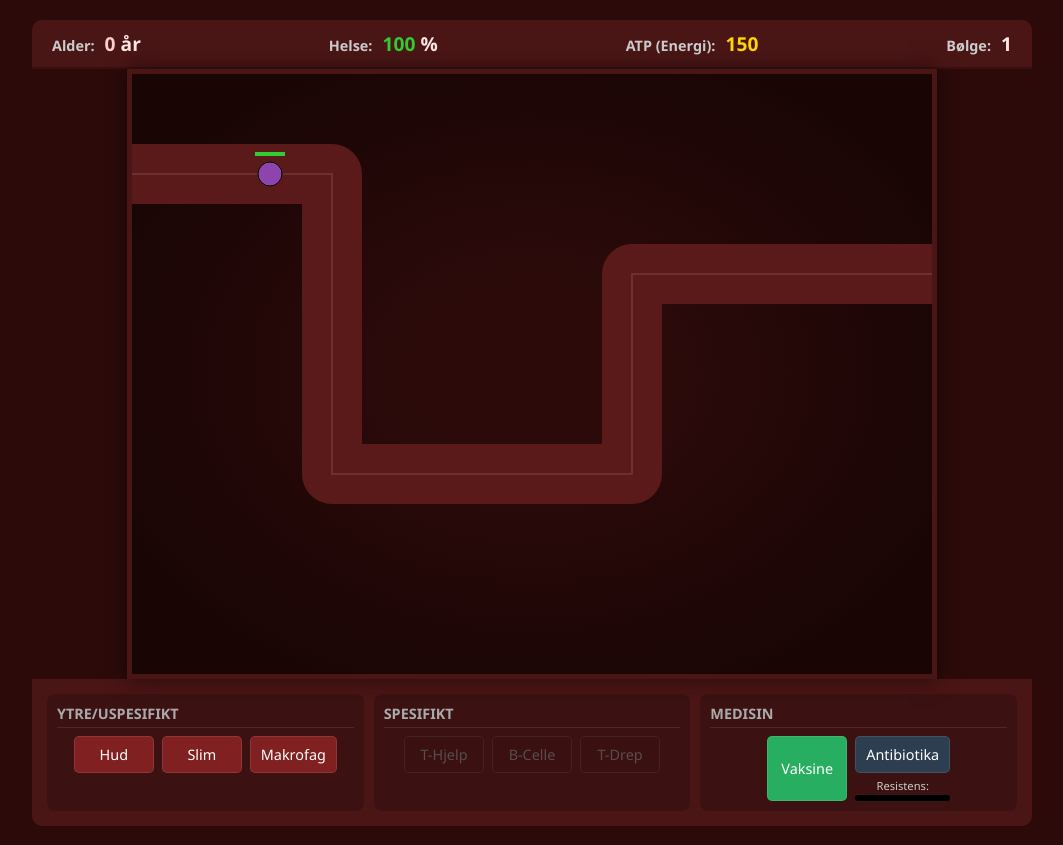
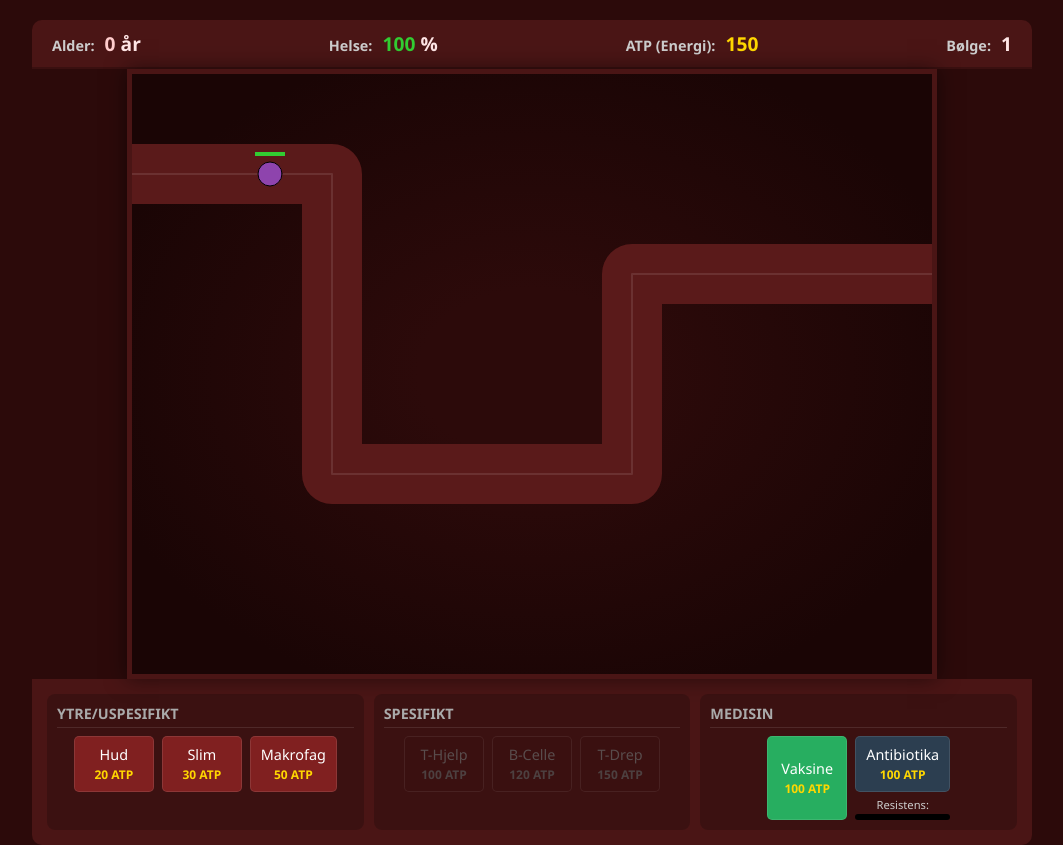
Before and after one commit to fredrikarntsen/pathogenpatrol, a plain HTML site: page index.html in a window 1280 px wide. Both pictures are taken after a click on the button "START SPILLET". Shown: the whole page, without its empty margins (108-1171 px from the left). Drawn offline with Linux system fonts and the light colour scheme.

Commit message:
Update index.html

```diff
--- a/index.html
+++ b/index.html
@@ -1,4 +1,4 @@
-<!-- Version: #15 -->
+<!-- Version: #25 -->
 <!DOCTYPE html>
 <html lang="no">
 <head>
@@ -77,9 +77,18 @@
             <div class="control-group">
                 <h3>Ytre/Uspesifikt</h3>
                 <div class="button-grid">
-                    <button class="tower-btn" id="btn-skin" title="Hud: Fysisk mur som blokkerer veien">Hud</button>
-                    <button class="tower-btn" id="btn-mucus" title="Slimhinner: Felle som bremser fiender">Slim</button>
-                    <button class="tower-btn" id="btn-macrophage" title="Makrofag: Spiser fiender i nærkamp">Makrofag</button>
+                    <button class="tower-btn" id="btn-skin" title="Hud: Fysisk mur som blokkerer veien">
+                        Hud
+                        <span class="cost">20 ATP</span>
+                    </button>
+                    <button class="tower-btn" id="btn-mucus" title="Slimhinner: Felle som bremser fiender">
+                        Slim
+                        <span class="cost">30 ATP</span>
+                    </button>
+                    <button class="tower-btn" id="btn-macrophage" title="Makrofag: Spiser fiender i nærkamp">
+                        Makrofag
+                        <span class="cost">50 ATP</span>
+                    </button>
                 </div>
             </div>
 
@@ -87,9 +96,18 @@
             <div class="control-group">
                 <h3>Spesifikt</h3>
                 <div class="button-grid">
-                    <button class="tower-btn locked" id="btn-t-helper" title="T-Hjelper: Forsterker celler rundt seg">T-Hjelp</button>
-                    <button class="tower-btn locked" id="btn-b-cell" title="B-Celle: Skyter antistoffer (lang rekkevidde)">B-Celle</button>
-                    <button class="tower-btn locked" id="btn-t-killer" title="T-Dreper: Høy skade mot sterke fiender">T-Drep</button>
+                    <button class="tower-btn locked" id="btn-t-helper" title="T-Hjelper: Forsterker celler rundt seg">
+                        T-Hjelp
+                        <span class="cost">100 ATP</span>
+                    </button>
+                    <button class="tower-btn locked" id="btn-b-cell" title="B-Celle: Skyter antistoffer (lang rekkevidde)">
+                        B-Celle
+                        <span class="cost">120 ATP</span>
+                    </button>
+                    <button class="tower-btn locked" id="btn-t-killer" title="T-Dreper: Høy skade mot sterke fiender">
+                        T-Drep
+                        <span class="cost">150 ATP</span>
+                    </button>
                 </div>
             </div>
 
@@ -97,11 +115,17 @@
             <div class="control-group special-group">
                 <h3>Medisin</h3>
                 <div class="button-grid">
-                    <button class="action-btn" id="btn-vaccine" title="Vaksine: Gjør immunsystemet sterkere mot en fiende">Vaksine</button>
+                    <button class="action-btn" id="btn-vaccine" title="Vaksine: Gjør immunsystemet sterkere mot en fiende">
+                        Vaksine
+                        <span class="cost">100 ATP</span>
+                    </button>
 
                     <!-- Antibiotika med resistens-måler -->
                     <div class="antibiotics-wrapper">
-                        <button class="action-btn" id="btn-antibiotics" title="Antibiotika: Dreper alle bakterier (OBS: Resistensfare!)">Antibiotika</button>
+                        <button class="action-btn" id="btn-antibiotics" title="Antibiotika: Dreper alle bakterier (OBS: Resistensfare!)">
+                            Antibiotika
+                            <span class="cost">100 ATP</span>
+                        </button>
                         <div class="resistance-info">
                             <span class="res-label">Resistens:</span>
                             <div class="progress-bar-bg">
@@ -122,4 +146,4 @@
     <script src="game.js"></script>
 </body>
 </html>
-<!-- Version: #15 -->
+<!-- Version: #25 -->
```
